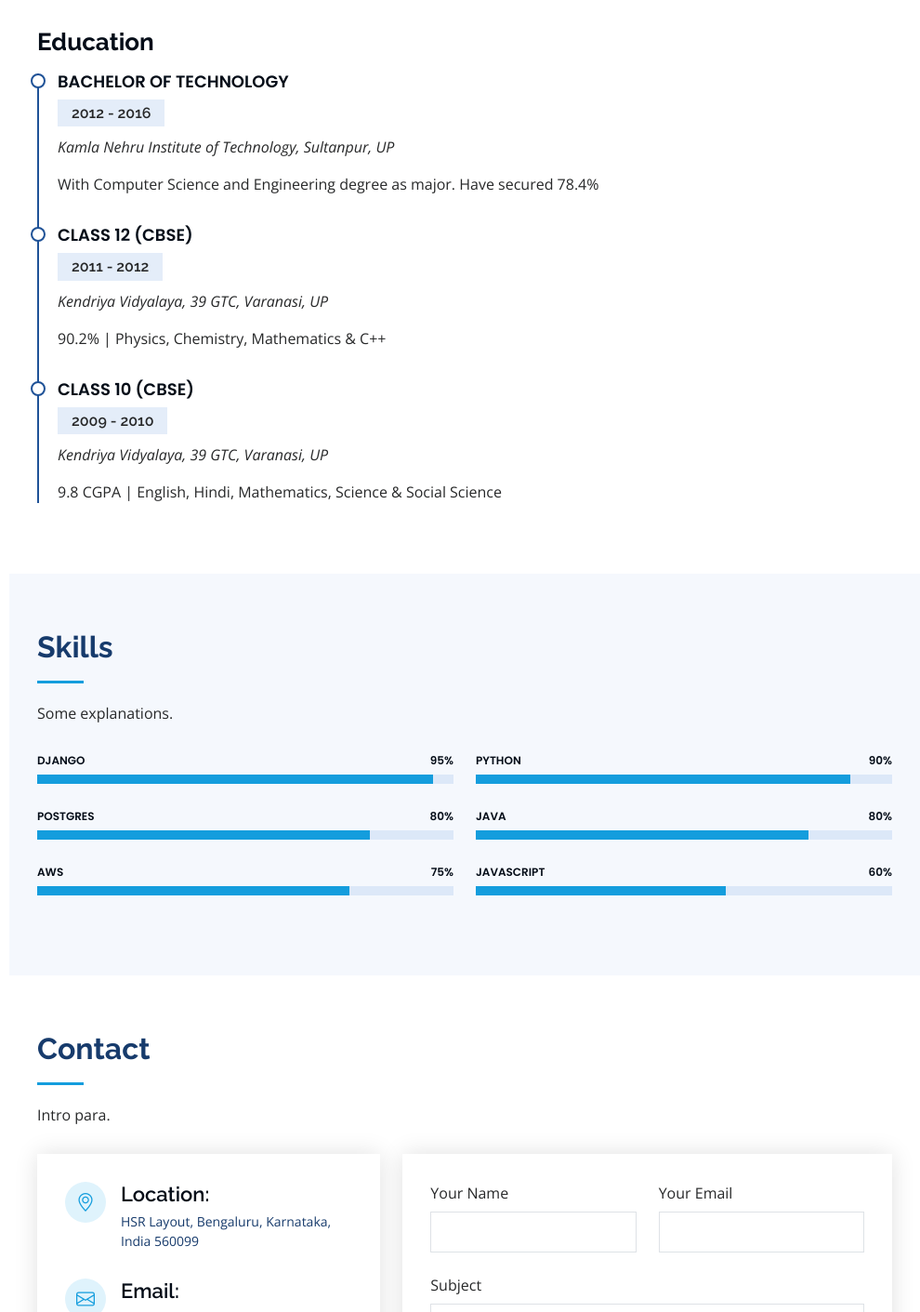
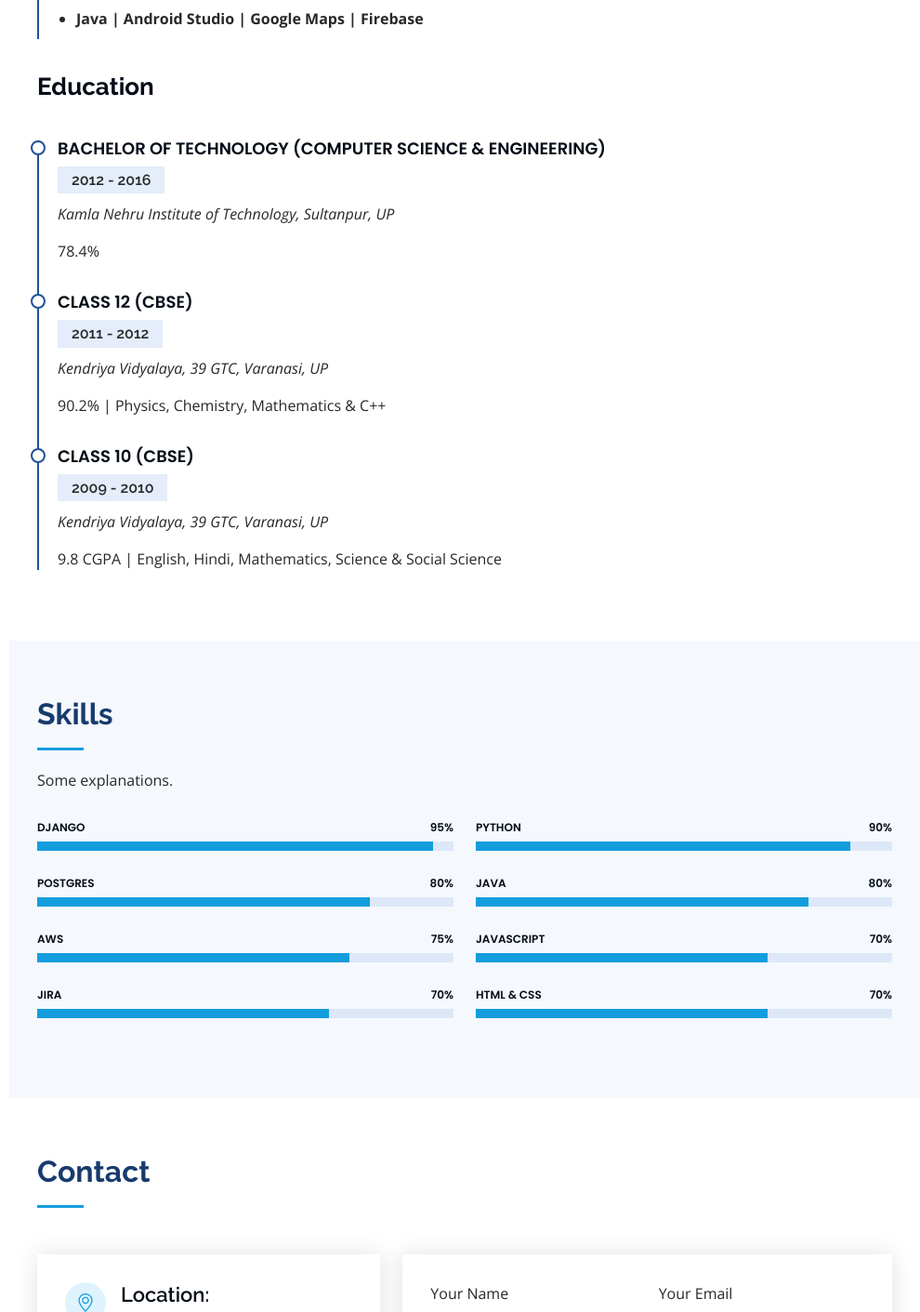
Before and after one commit to UjjwalPandey/personal-website, a plain HTML site: page index.html in a window 1280 px wide. Shown: the part 4833-6244 px from the top of the page at 93% size, without its empty margins (290-1280 px from the left). Drawn offline with nearby package versions, Linux system fonts and the light colour scheme.

Commit message:
Fixing the formatting issues and added couple of Skillset

```diff
--- a/index.html
+++ b/index.html
@@ -130,9 +130,8 @@
                 </div>
 
                 <div class="row">
-
                     <div class="col-lg-12" data-aos="fade-up" data-aos-delay="100">
-                        <h3 class="resume-title">Professional Experience</h3>
+                        <h3 class="resume-title">Professional Experience</h3><br />
                         <div class="resume-item">
                             <h4>Lokal App, Bangalore</h4>
                             <h5>Jun 2020 - Present</h5>
@@ -187,7 +186,7 @@
                         </div>
                     </div>
                     <div class="col-lg-12" data-aos="fade-up" data-aos-delay="100">
-                        <h3 class="resume-title">Internships and Projects</h3>
+                        <h3 class="resume-title">Internships and Projects</h3><br/>
                         <div class="resume-item">
                             <h4>Comptroller and Auditor General of India (CAG), New Delhi</h4>
                             <h5> June 2015 – August 2015</h5>
@@ -221,12 +220,12 @@
                         </div>
                     </div>
                     <div class="col-lg-12" data-aos="fade-up" data-aos-delay="100">
-                        <h3 class="resume-title">Education</h3>
+                        <h3 class="resume-title">Education</h3><br/>
                         <div class="resume-item">
-                            <h4>Bachelor of Technology</h4>
+                            <h4>Bachelor of Technology (Computer Science & Engineering)</h4>
                             <h5>2012 - 2016</h5>
                             <p><em>Kamla Nehru Institute of Technology, Sultanpur, UP</em></p>
-                            <p>With Computer Science and Engineering degree as major. Have secured 78.4%</p>
+                            <p>78.4%</p>
                         </div>
                         <div class="resume-item">
                             <h4>Class 12 (CBSE)</h4>
@@ -280,6 +279,13 @@
                             </div>
                         </div>
 
+                        <div class="progress">
+                            <span class="skill">Jira <i class="val">70%</i></span>
+                            <div class="progress-bar-wrap">
+                                <div class="progress-bar" role="progressbar" aria-valuenow="70" aria-valuemin="0" aria-valuemax="100"></div>
+                            </div>
+                        </div>
+
                     </div>
 
                     <div class="col-lg-6" data-aos="fade-up" data-aos-delay="100">
@@ -299,9 +305,16 @@
                         </div>
 
                         <div class="progress">
-                            <span class="skill">Javascript <i class="val">60%</i></span>
+                            <span class="skill">Javascript <i class="val">70%</i></span>
                             <div class="progress-bar-wrap">
-                                <div class="progress-bar" role="progressbar" aria-valuenow="60" aria-valuemin="0" aria-valuemax="100"></div>
+                                <div class="progress-bar" role="progressbar" aria-valuenow="70" aria-valuemin="0" aria-valuemax="100"></div>
+                            </div>
+                        </div>
+
+                        <div class="progress">
+                            <span class="skill">HTML & CSS <i class="val">70%</i></span>
+                            <div class="progress-bar-wrap">
+                                <div class="progress-bar" role="progressbar" aria-valuenow="70" aria-valuemin="0" aria-valuemax="100"></div>
                             </div>
                         </div>
 
@@ -319,7 +332,6 @@
 
                 <div class="section-title">
                     <h2>Contact</h2>
-                    <p>Intro para.</p>
                 </div>
 
                 <div class="row" data-aos="fade-in">
```
